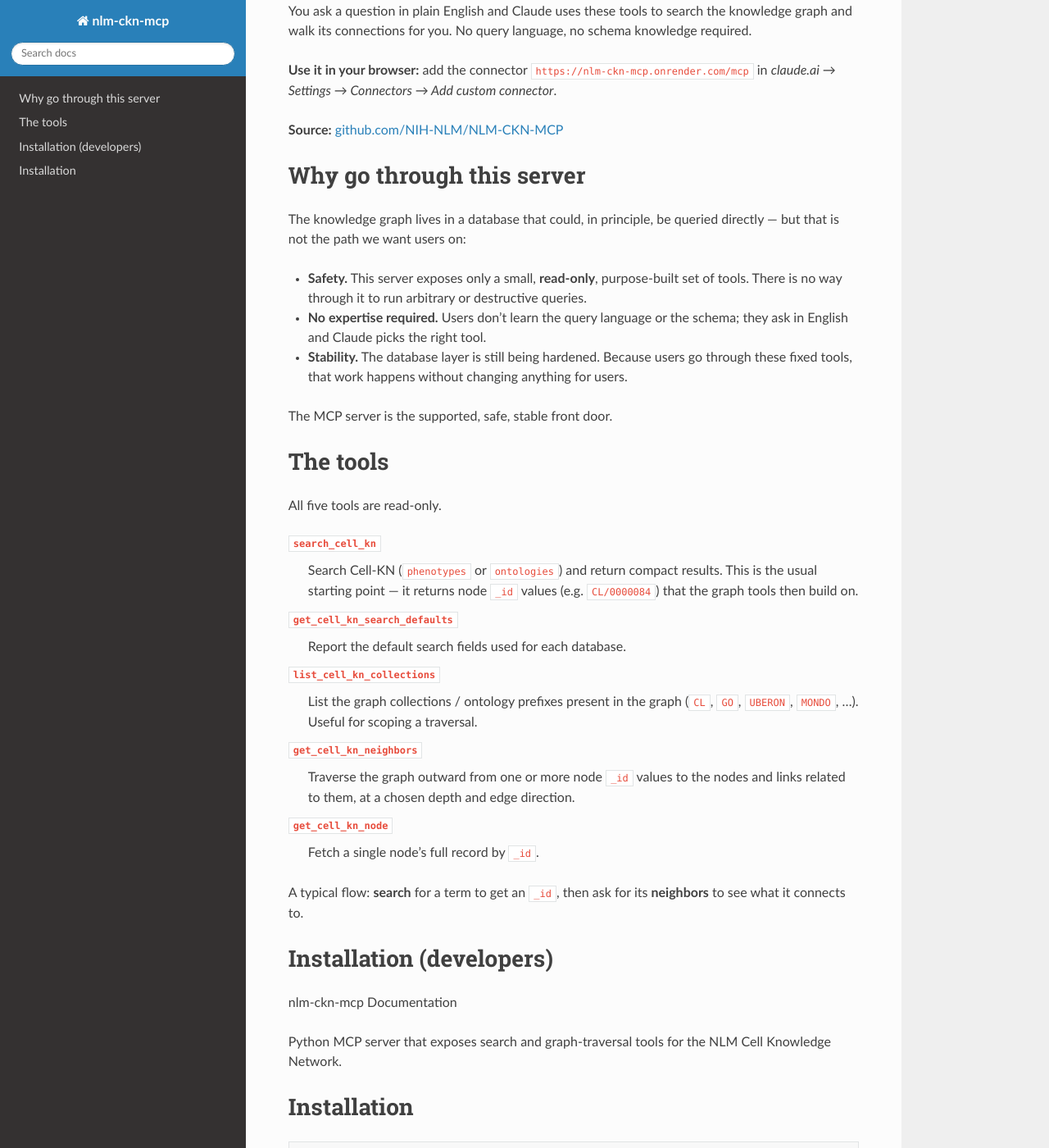
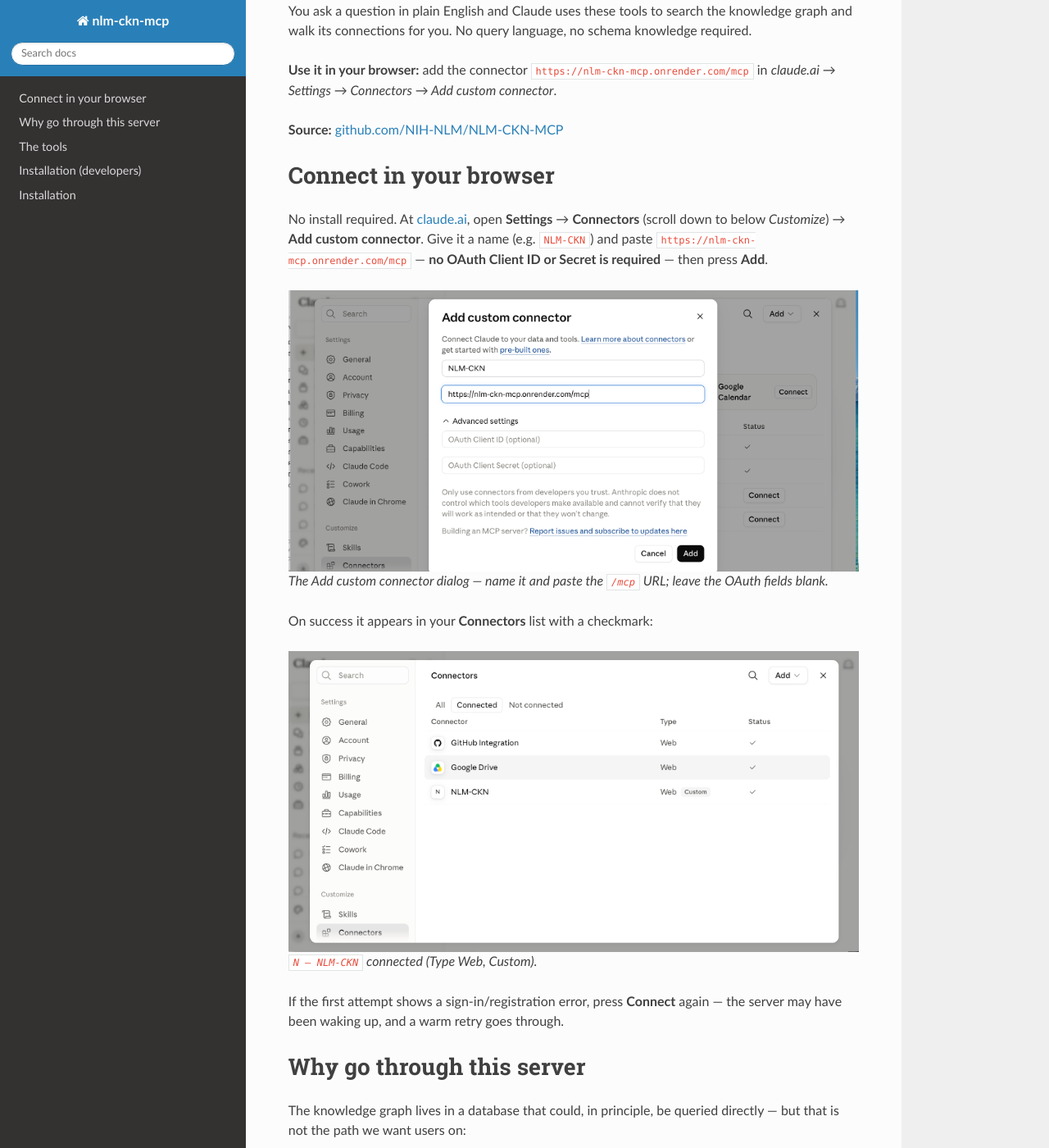
Before and after one commit to NIH-NLM/NLM-CKN-MCP, a Sphinx documentation site: the page built from docs/source/index.rst, in a window 1280 px wide and 1400 px high, scrolled down 193 px. Shown: the whole window at 82% size. Built offline with Sphinx 7.4.7 and the Read the Docs theme 3.1.0, drawn with Linux system fonts in a browser that asks for light colours; pages that are not in the unit, such as notebooks, are missing from menus; some of the changed text lies outside the part shown.

Commit message:
Update images etc (#5)
* Fix Invalid Host header (421) in HTTP mode: relax DNS-rebinding protection behind managed host

* should have added already

```diff
--- a/docs/source/index.rst
+++ b/docs/source/index.rst
@@ -13,6 +13,33 @@
   Connectors → Add custom connector*.
 * **Source:** `github.com/NIH-NLM/NLM-CKN-MCP
   <https://github.com/NIH-NLM/NLM-CKN-MCP>`_
+
+
+Connect in your browser
+-----------------------
+
+No install required. At `claude.ai <https://claude.ai>`_, open **Settings** →
+**Connectors** (scroll down to below *Customize*) → **Add custom connector**.
+Give it a name (e.g. ``NLM-CKN``) and paste ``https://nlm-ckn-mcp.onrender.com/mcp``
+— **no OAuth Client ID or Secret is required** — then press **Add**.
+
+.. figure:: /_static/connector-add.png
+   :alt: Add custom connector dialog with the NLM-CKN name and /mcp URL
+   :width: 100%
+
+   The *Add custom connector* dialog — name it and paste the ``/mcp`` URL; leave
+   the OAuth fields blank.
+
+On success it appears in your **Connectors** list with a checkmark:
+
+.. figure:: /_static/connector-success.png
+   :alt: Connectors list showing NLM-CKN connected with a checkmark
+   :width: 100%
+
+   ``N — NLM-CKN`` connected (Type *Web*, *Custom*).
+
+If the first attempt shows a sign-in/registration error, press **Connect** again
+— the server may have been waking up, and a warm retry goes through.
 
 
 Why go through this server
```
Also changed, not shown: README.md (+21 -11 lines), docs/source/_static/connector-add.png (added), docs/source/_static/connector-success.png (added).
